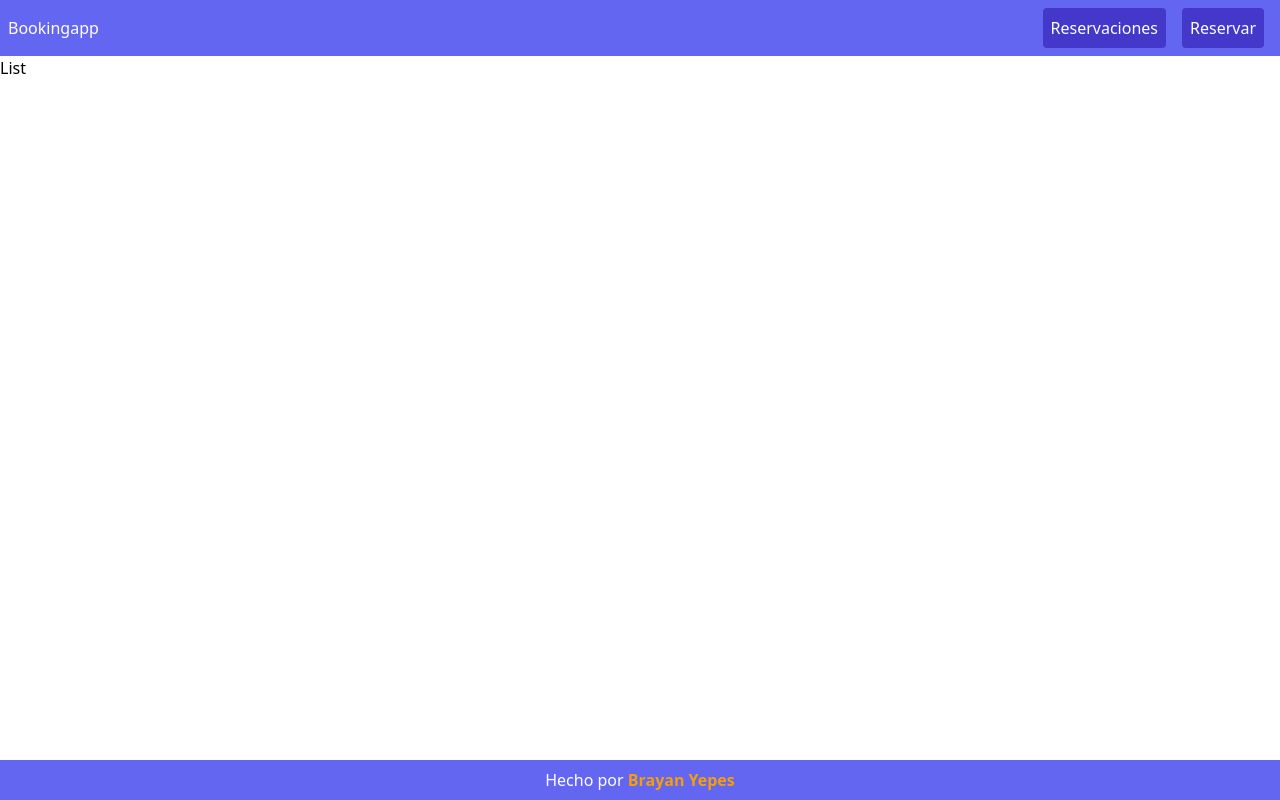
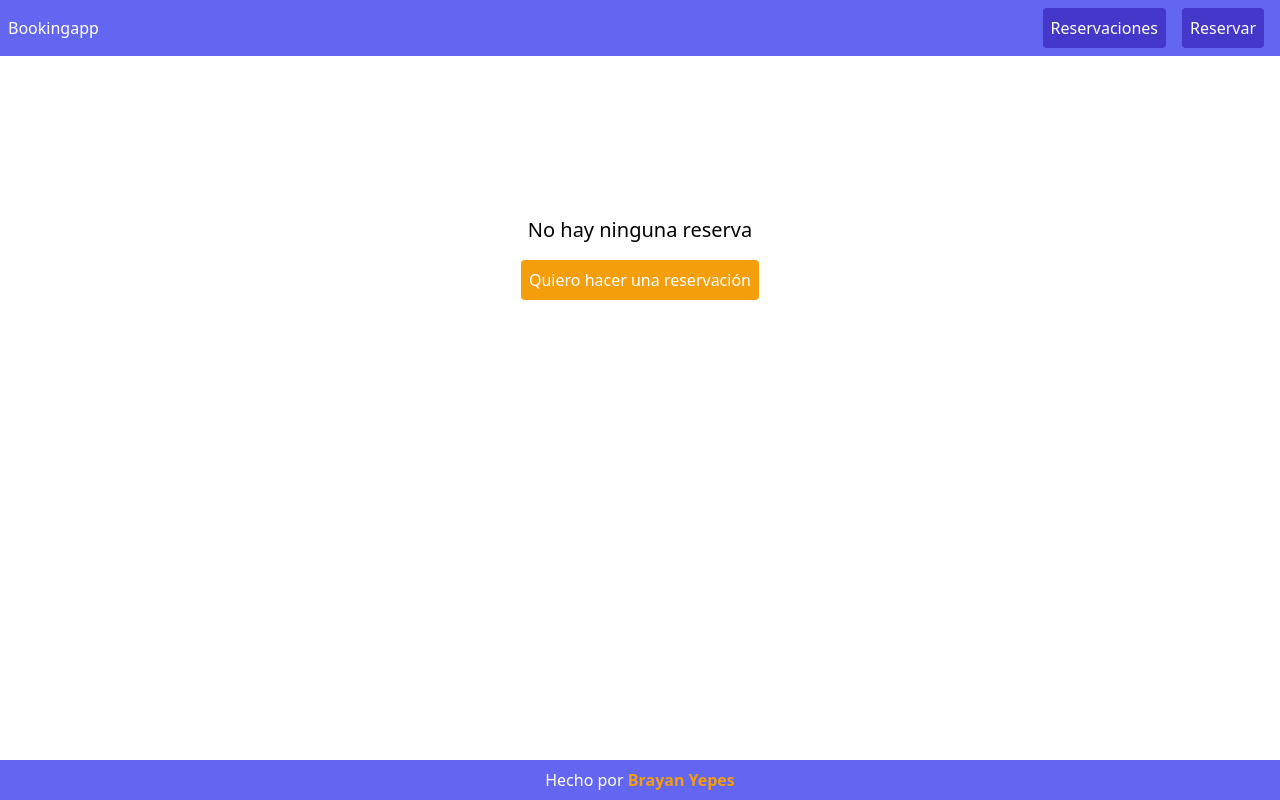
Before and after one commit to itsbalexy-rockstar/TECH_CHALLENGE_BRAYANYEPES, a React (Vite) app: page / in a window 1280 px wide. Built offline with nearby package versions, Linux system fonts and the light colour scheme.

Commit message:
list component

```diff
--- a/src/app/components/List.jsx
+++ b/src/app/components/List.jsx
@@ -1,7 +1,32 @@
-import React from "react";
+import React, { useEffect, useState } from "react";
+import { getListData } from "../services/localstorage";
+import ListItem from "./ListItem";
+import { useNavigate } from "react-router-dom";
 
 const List = () => {
-  return <div>List</div>;
+  const [reservations, setReservations] = useState([]);
+  useEffect(() => {
+    setReservations(getListData);
+  }, []);
+  const navigate = useNavigate();
+  return (
+    <div className="">
+      {reservations.map((reservation) => (
+        <ListItem reservation={reservation} setReservations={setReservations} />
+      ))}
+      {reservations.length === 0 && (
+        <div className="flex flex-col justify-center items-center">
+          <h1 className="text-center text-xl mt-40">No hay ninguna reserva</h1>
+          <button
+            className="bg-amber-500 text-white p-2 rounded m-4 hover:bg-indigo-500 transition-all"
+            onClick={() => navigate("/form")}
+          >
+            Quiero hacer una reservación
+          </button>
+        </div>
+      )}
+    </div>
+  );
 };
 
 export default List;
```
